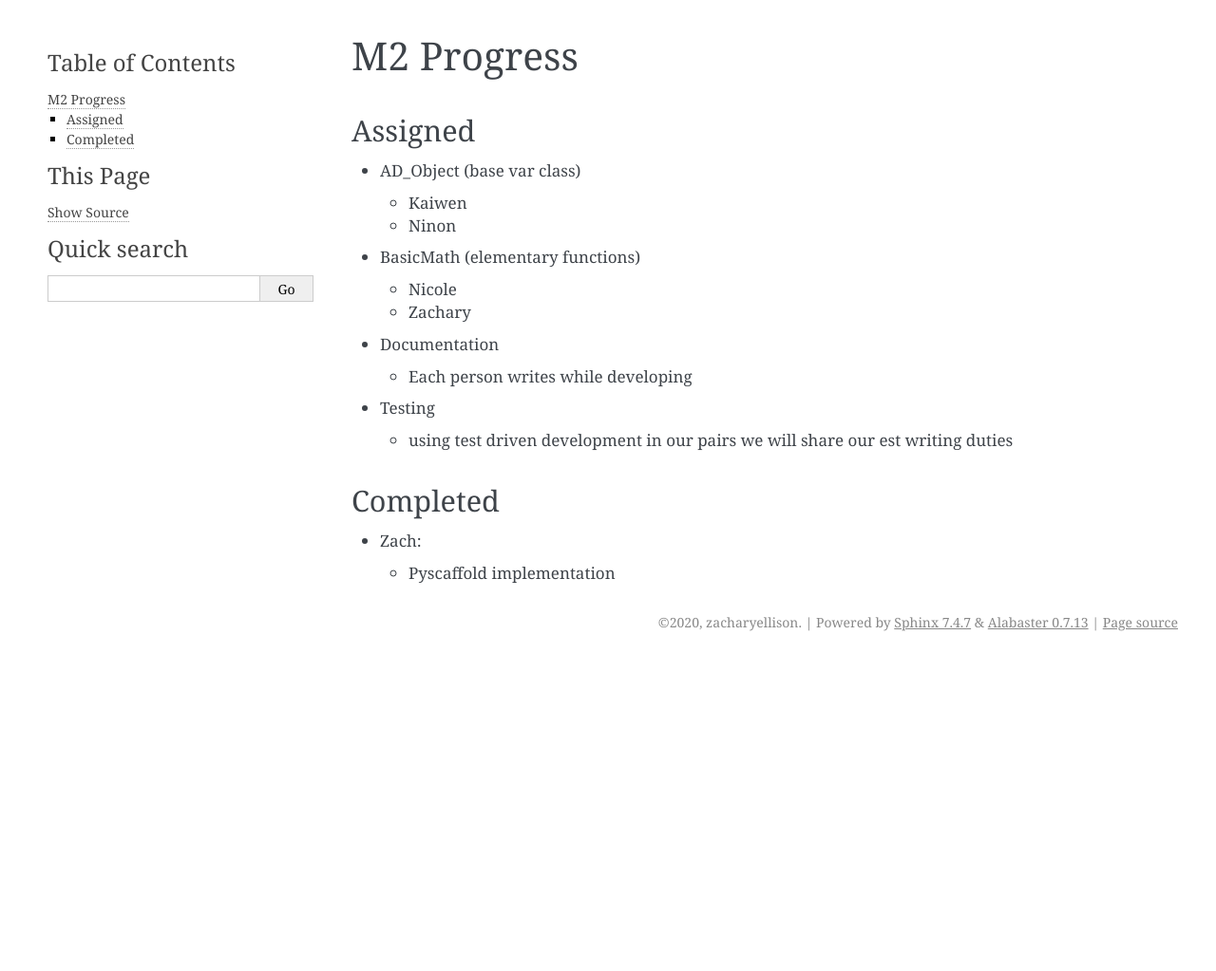
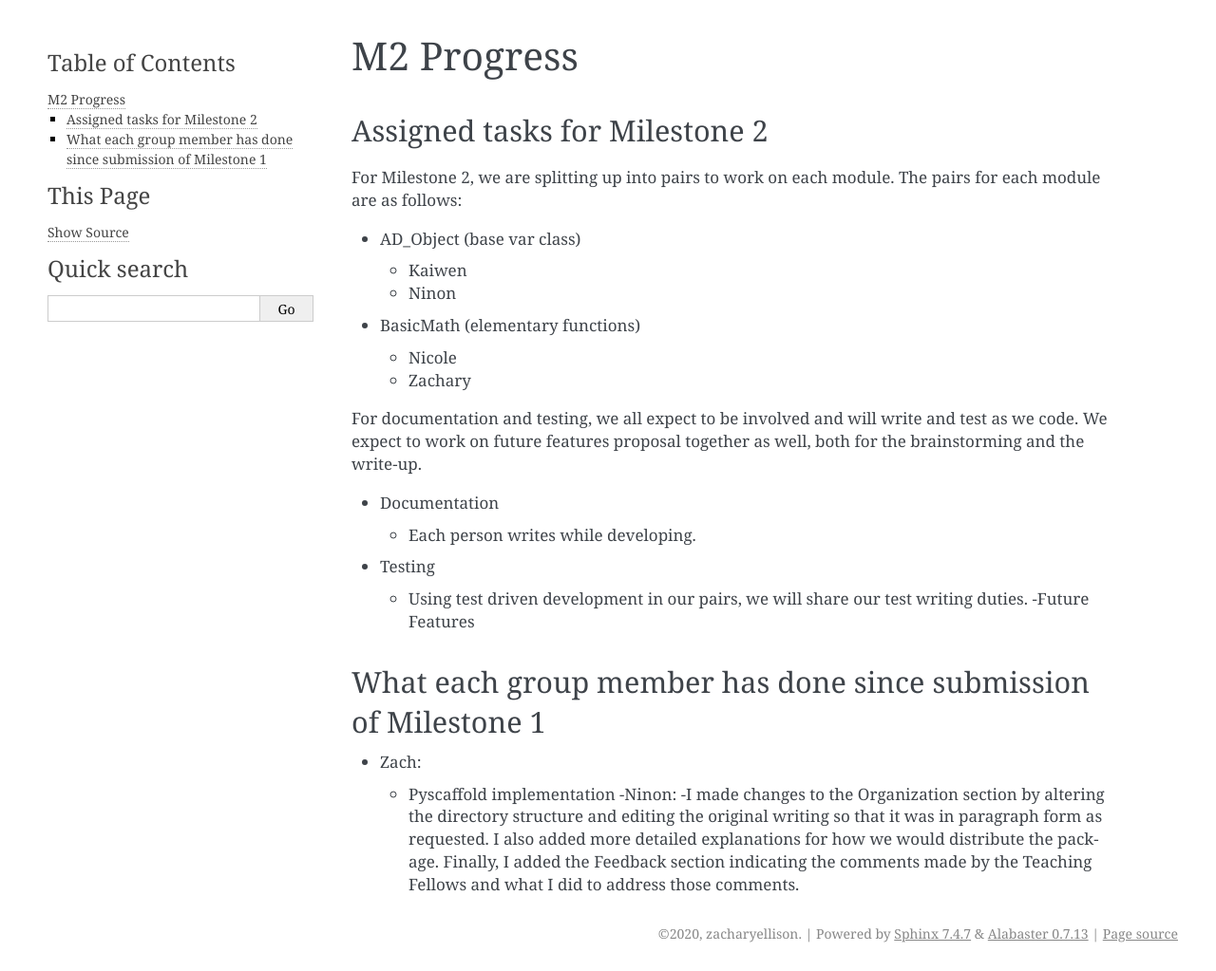
Before and after one commit to mountain-bay/cs107-FinalProject, a Sphinx documentation site: the page built from docs/milestone2_progress.md, in a window 1280 px wide. Shown: the whole page at 95% size. Built offline with Sphinx 7.4.7, drawn with Linux system fonts in a browser that asks for light colours; before the commit the page ends 900 px from its top, so only the background shows below that.

Commit message:
Update milestone2_progress.md

```diff
--- a/docs/milestone2_progress.md
+++ b/docs/milestone2_progress.md
@@ -1,17 +1,24 @@
 # M2 Progress
 
-## Assigned
+## Assigned tasks for Milestone 2
+For Milestone 2, we are splitting up into pairs to work on each module. The pairs for each module are as follows:
+
  - AD_Object (base var class)
    - Kaiwen
    - Ninon
  - BasicMath (elementary functions)
    - Nicole
    - Zachary
+
+ For documentation and testing, we all expect to be involved and will write and test as we code. We expect to work on future features proposal together as well, both for the brainstorming and the write-up.
  - Documentation
-   - Each person writes while developing
+   - Each person writes while developing.
  - Testing
-   - using test driven development in our pairs we will share our est writing duties
+   - Using test driven development in our pairs, we will share our test writing duties.
+ -Future Features
 
-## Completed
+## What each group member has done since submission of Milestone 1
  - Zach:
    - Pyscaffold implementation
+ -Ninon:
+   -I made changes to the Organization section by altering the directory structure and editing the original writing so that it was in paragraph form as requested. I also added more detailed explanations for how we would distribute the package. Finally, I added the Feedback section indicating the comments made by the Teaching Fellows and what I did to address those comments.
```
